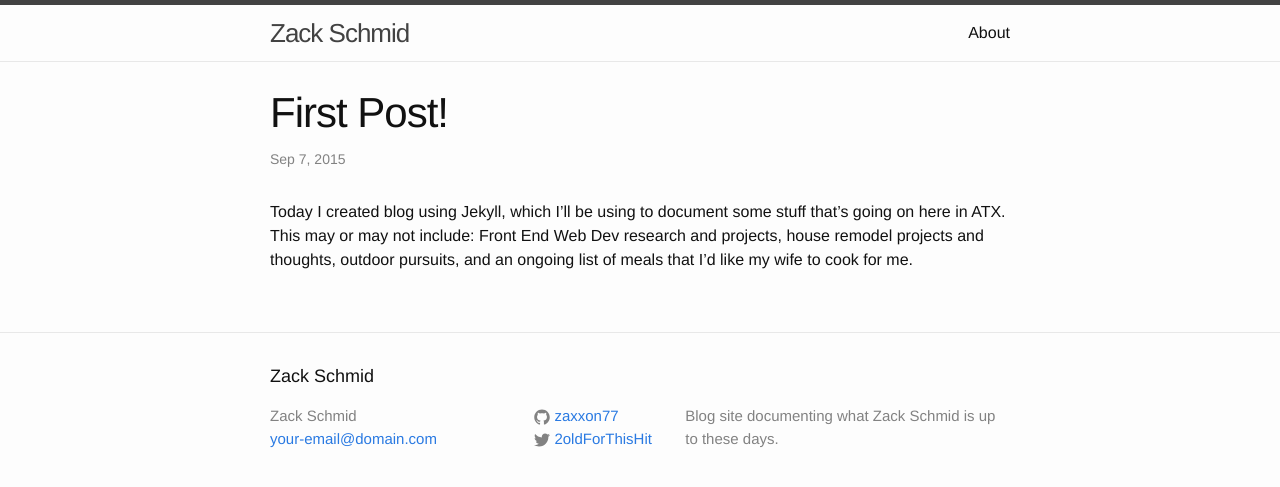
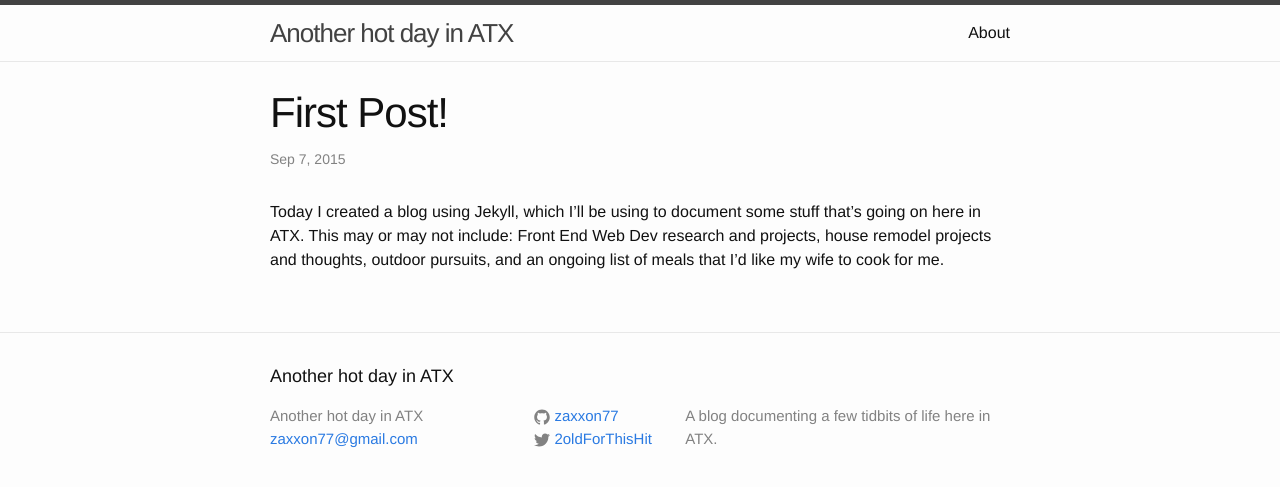
Before and after one commit to zaxxon77/ZacksBlog, a Jekyll site: the page built from _posts/2015-09-07-welcome-to-jekyll.markdown, in a window 1280 px wide. Shown: the top 487 px of the page. Built offline with Jekyll 4.4.1, drawn with Linux system fonts in a browser that asks for light colours.

Commit message:
Commit 2nd set of changes

```diff
--- a/_config.yml
+++ b/_config.yml
@@ -1,8 +1,8 @@
 # Site settings
-title: Zack Schmid
-email: your-email@domain.com
+title: Another hot day in ATX
+email: zaxxon77@gmail.com
 description: > # this means to ignore newlines until "baseurl:"
-  Blog site documenting what Zack Schmid is up to these days.
+  A blog documenting a few tidbits of life here in ATX.
 baseurl: "" # the subpath of your site, e.g. /blog/
 url: "http://yourdomain.com" # the base hostname & protocol for your site
 twitter_username: 2oldForThisHit
--- a/_posts/2015-09-07-welcome-to-jekyll.markdown
+++ b/_posts/2015-09-07-welcome-to-jekyll.markdown
@@ -5,4 +5,4 @@ date:   2015-09-07 16:48:31
 categories: jekyll update
 ---
 
-Today I created blog using Jekyll, which I'll be using to document some stuff that's going on here in ATX.  This may or may not include: Front End Web Dev research and projects, house remodel projects and thoughts, outdoor pursuits, and an ongoing list of meals that I'd like my wife to cook for me.
+Today I created a blog using Jekyll, which I'll be using to document some stuff that's going on here in ATX.  This may or may not include: Front End Web Dev research and projects, house remodel projects and thoughts, outdoor pursuits, and an ongoing list of meals that I'd like my wife to cook for me.
```
Also changed, not shown: README.md (added), about.md (line endings or trailing spaces), 1 other file.
